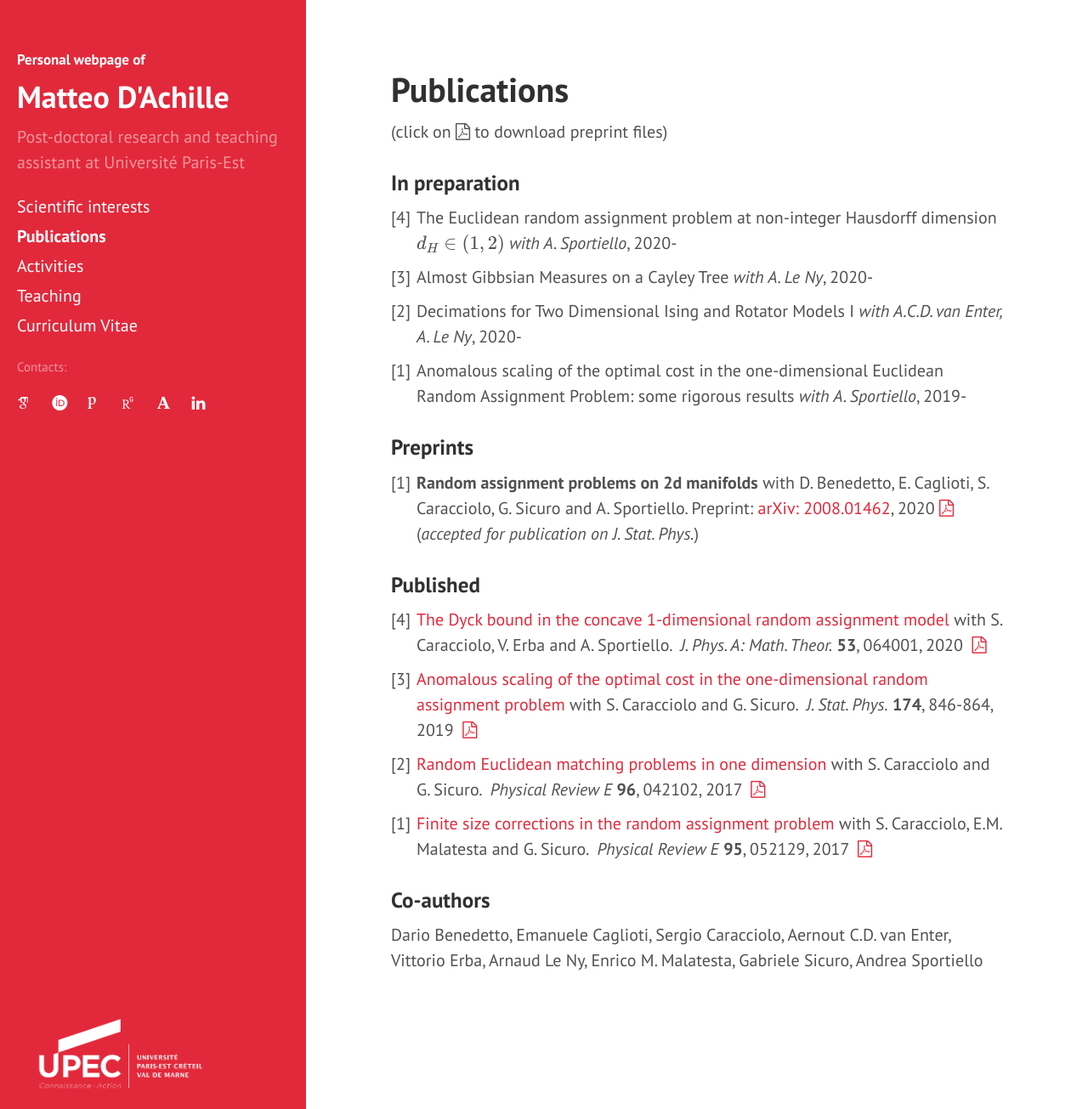
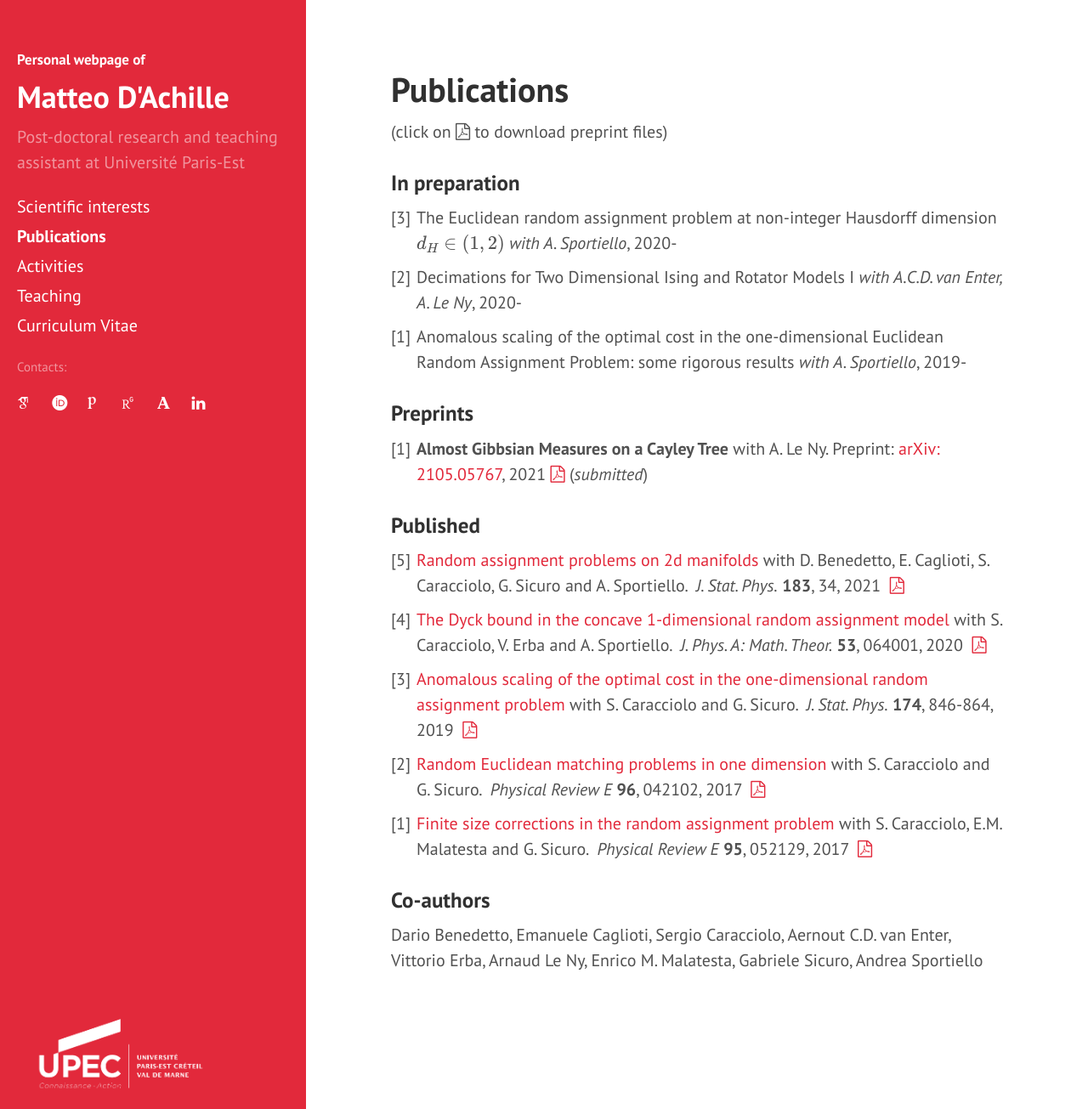
Before and after one commit to matteodachille/matteodachille.github.io, a Jekyll site: the page built from publications.md, in a window 1280 px wide and 1305 px high. Shown: the whole window at 85% size. Built offline with Jekyll 4.4.1, drawn with Linux system fonts in a browser that asks for light colours; nearby versions of some CDN libraries; some web fonts are replaced; formulas are drawn with MathJax 3.

Commit message:
Updated pubs, corrected typos

```diff
--- a/_data/pubs.yml
+++ b/_data/pubs.yml
@@ -13,14 +13,15 @@
 
 - title: Almost Gibbsian Measures on a Cayley Tree
   authors: A. Le Ny
-  upcoming: True
-  preprint: False
+  upcoming: False
+  preprint: True
+  accepted : False
   published: False
   arxivurl: "https://arxiv.org/abs/"
-  arxivcode: ""
-  year: 2020-
-  submitted: False
-  pdf: ""
+  arxivcode: "2105.05767"
+  year: 2021
+  submitted: True
+  pdf: "assets/MajoritiesOnTrees_v14_final.pdf"
 
 - title: "Decimations for Two Dimensional Ising and Rotator Models I"
   authors: A.C.D. van Enter, A. Le Ny
@@ -46,14 +47,17 @@
 
 - title: "Random assignment problems on 2d manifolds"
   authors: D. Benedetto, E. Caglioti, S. Caracciolo, G. Sicuro and A. Sportiello
-  preprint: True
-  published: False
+  preprint: False
+  published: True
   arxivurl: "https://arxiv.org/abs/2008.01462"
   arxivcode: "2008.01462"
-  year: 2020
+  year: 2021
+  doi: " https://doi.org/10.1007/s10955-021-02768-4"
   submitted: False
-  accepted : True
-  accjourn: J. Stat. Phys.
+  accepted : False
+  journal: J. Stat. Phys.
+  volume: 183
+  pages: 34
   pdf: "assets/DiffMatch.pdf"
 
 - title: "The Dyck bound in the concave 1-dimensional random assignment model"
--- a/publications.md
+++ b/publications.md
@@ -34,7 +34,7 @@ order: 3
   {% endif %}-->
 {% for pub in list %}
   <dd style="margin-left: 30px;"><p style='margin-left: -30px !important;
-  position: absolute;'>[{{ count }}]</p> <b>{{ pub.title }}</b> with {{ pub.authors }}. Preprint: <a href="{{ pub.arxivurl }}" target="\_blank"> arXiv: {{ pub.arxivcode }}</a>, {{ pub.year }}&nbsp;<a href="{{  site.baseurl }}{{ pub.pdf }}" target="\_blank"><i class="fa fa-file-pdf-o" aria-hidden="true"></i></a> {% if pub.submitted %}(<i>accepted</i>){% endif %} {% if pub.accepted %}(<i>accepted for publication on {{ pub.accjourn }}</i>){% endif %}</dd>
+  position: absolute;'>[{{ count }}]</p> <b>{{ pub.title }}</b> with {{ pub.authors }}. Preprint: <a href="{{ pub.arxivurl }}" target="\_blank"> arXiv: {{ pub.arxivcode }}</a>, {{ pub.year }}&nbsp;<a href="{{  site.baseurl }}{{ pub.pdf }}" target="\_blank"><i class="fa fa-file-pdf-o" aria-hidden="true"></i></a> {% if pub.submitted %}(<i>submitted</i>){% endif %} {% if pub.accepted %}(<i>accepted for publication on {{ pub.accjourn }}</i>){% endif %}</dd>
 {% assign count = count | plus: -1 %}
 {% endfor %}
 </dl>
```
Also changed, not shown: other parts of publications.md (+5 -0 lines), scientific-interests.md (+1 -4 lines), teaching.md (+0 -11 lines), 1 other file.
